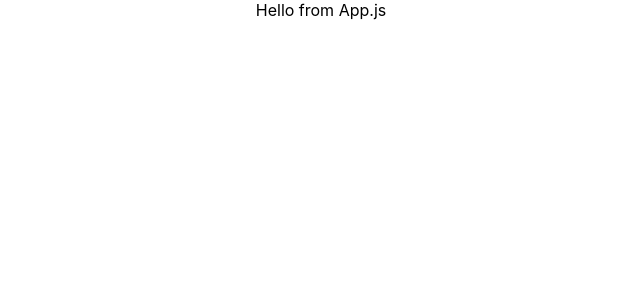
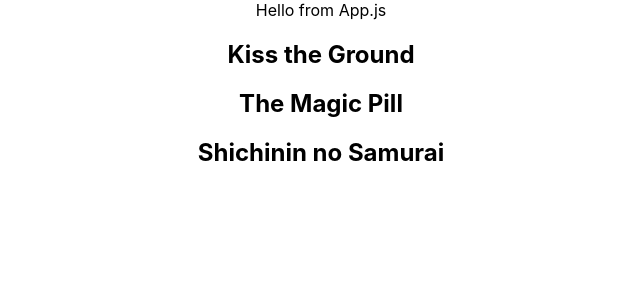
Before and after one commit to Codemon72/React_state-management-exercise, a React (Create React App) app: page / in a window 1280 px wide. Shown: the top 300 px of the page, without its empty margins (319-959 px from the left). Built offline with nearby package versions, Linux system fonts and the light colour scheme.

Commit message:
component 'Movielist'

```diff
--- a/src/App.js
+++ b/src/App.js
@@ -1,9 +1,11 @@
 import './App.css';
+import Movielist from './Movielist'
 
 function App() {
   return (
     <div className="App">
       Hello from App.js
+      <Movielist />
     </div>
   );
 }
--- /dev/null
+++ b/src/Movielist.js
@@ -0,0 +1,33 @@
+import { useState } from 'react'
+
+const Movielist = () => {
+
+  const [movies, setMovies] = useState([
+    {
+      name: 'Kiss the Ground',
+      price: '$20',
+      id: 1
+    },
+    {
+      name: 'The Magic Pill',
+      price: '$25',
+      id: 2
+    },
+    {
+      name: 'Shichinin no Samurai',
+      price: '&#165;19',
+      id: 3
+    }
+  ])
+
+  return (
+    <div>
+      {movies.map(movie => (
+        <h2>{ movie.name }</h2>
+      ))}
+
+    </div>
+  )
+}
+
+export default Movielist
```
